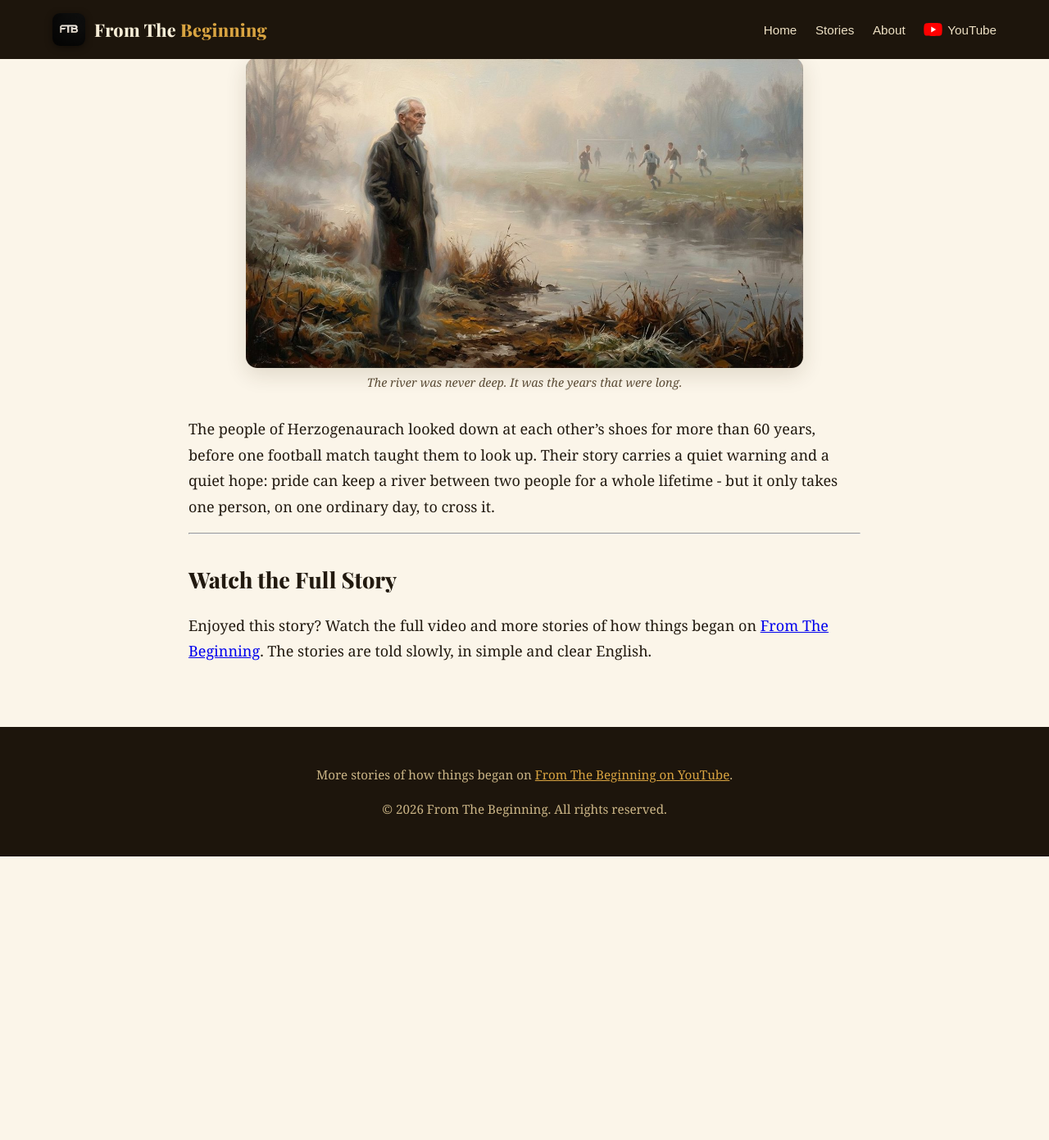
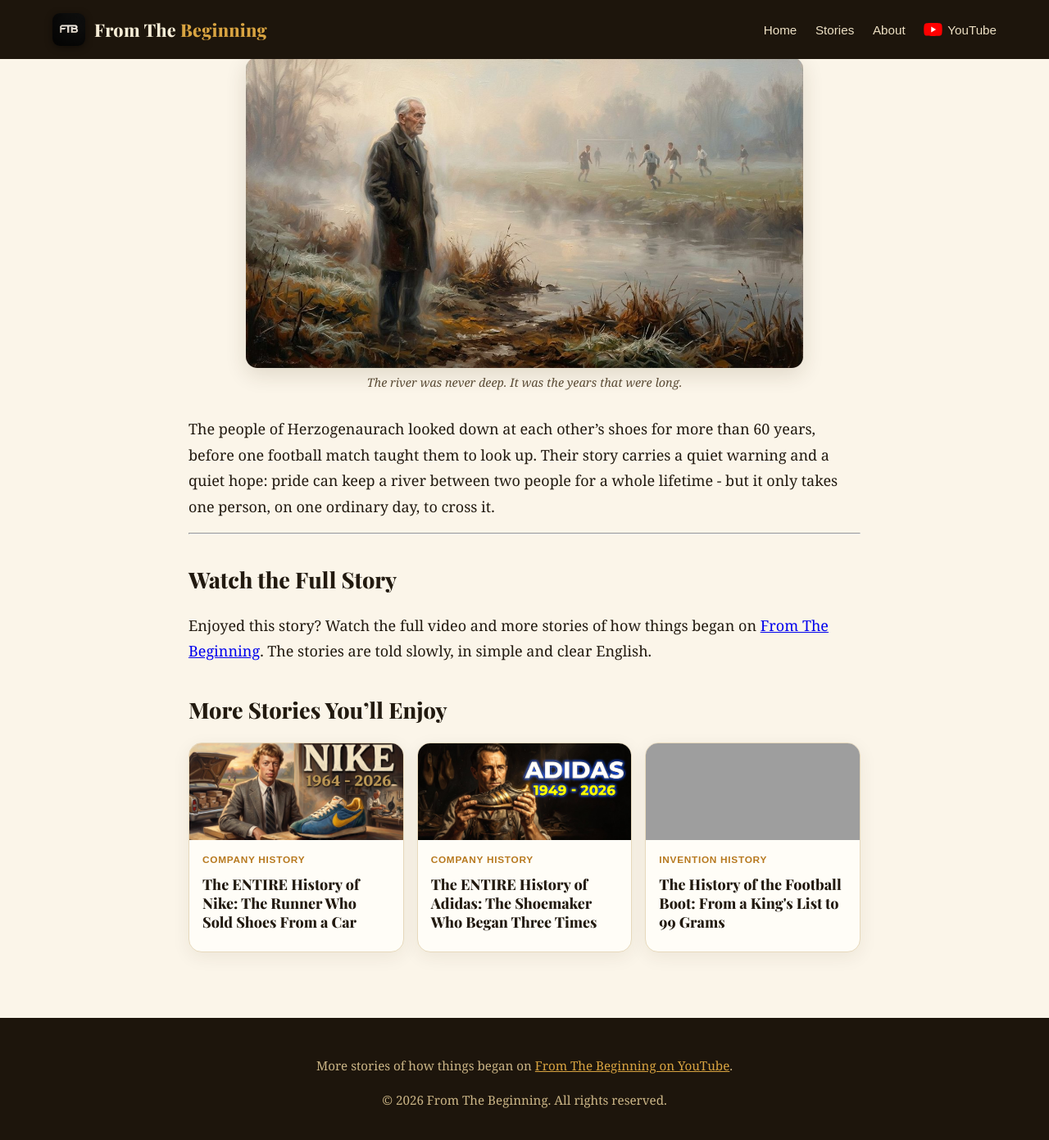
Before and after one commit to docsachmienphi/FTB, a Jekyll site: the page built from _posts/2026-10-07-history-of-puma.md, in a window 1280 px wide and 1400 px high, scrolled down 8733 px. Shown: the top 1391 px of the window at 82% size. Built offline with Jekyll 4.4.1, drawn with Linux system fonts in a browser that asks for light colours; before the commit the page ends 9778 px from its top, so only the background shows below that; grey boxes are pictures that could not be loaded.

Commit message:
Add automatic Related Posts section to every article (cluster-based, fills with latest)

```diff
--- /dev/null
+++ b/_data/clusters.yml
@@ -0,0 +1,15 @@
+drinks-food:
+  - history-of-coca-cola
+  - history-of-pepsi
+  - history-of-starbucks
+  - history-of-heinz
+  - history-of-red-bull
+sportswear:
+  - history-of-nike
+  - history-of-adidas
+  - history-of-puma
+  - history-of-football-boot
+cars-tech:
+  - history-of-toyota
+  - history-of-amazon
+  - history-of-elon-musk
--- a/_layouts/default.html
+++ b/_layouts/default.html
@@ -17,7 +17,7 @@
 <link rel="apple-touch-icon" href="/apple-touch-icon.png">
 <link rel="preconnect" href="https://fonts.googleapis.com">
 <link href="https://fonts.googleapis.com/css2?family=Playfair+Display:wght@600;800&family=Inter:wght@400;600;800&display=swap" rel="stylesheet">
-<link rel="stylesheet" href="/assets/css/style.css?v=8">
+<link rel="stylesheet" href="/assets/css/style.css?v=9">
 {% if page.youtube_id %}
 <script type="application/ld+json">
 {"@context":"https://schema.org","@type":"VideoObject","name":"{{ page.title }}","description":"{{ page.description }}","thumbnailUrl":"https://i.ytimg.com/vi/{{ page.youtube_id }}/maxresdefault.jpg","uploadDate":"{{ page.date | date_to_xmlschema }}","embedUrl":"https://www.youtube.com/embed/{{ page.youtube_id }}","url":"https://www.youtube.com/watch?v={{ page.youtube_id }}"}
--- a/_layouts/post.html
+++ b/_layouts/post.html
@@ -31,4 +31,27 @@ layout: default
   <hr>
   <h2>Watch the Full Story</h2>
   <p>Enjoyed this story? Watch the full video and more stories of how things began on <a href="{{ site.youtube_channel }}">From The Beginning</a>. The stories are told slowly, in simple and clear English.</p>
+
+  {% assign my_cluster = "" %}
+  {% for pair in site.data.clusters %}{% if pair[1] contains page.slug %}{% assign my_cluster = pair[0] %}{% endif %}{% endfor %}
+  {% assign rel = "" | split: "" %}
+  {% if my_cluster != "" %}
+  {% for post in site.posts %}{% if post.slug != page.slug and rel.size < 3 %}{% if site.data.clusters[my_cluster] contains post.slug %}{% assign rel = rel | push: post %}{% endif %}{% endif %}{% endfor %}
+  {% endif %}
+  {% if rel.size < 3 %}
+  {% for post in site.posts %}{% if post.slug != page.slug and rel.size < 3 %}{% assign already = false %}{% for r in rel %}{% if r.slug == post.slug %}{% assign already = true %}{% endif %}{% endfor %}{% unless already %}{% assign rel = rel | push: post %}{% endunless %}{% endif %}{% endfor %}
+  {% endif %}
+  {% if rel.size > 0 %}
+  <section class="related">
+    <h2>More Stories You&rsquo;ll Enjoy</h2>
+    <div class="grid related-grid">
+    {% for post in rel %}
+    <div class="story" onclick="location.href='{{ post.url }}'">
+    {% if post.cover_thumb %}<div class="cover cover-thumb"><img src="{{ post.cover_thumb }}" alt="" loading="lazy"></div>{% else %}<div class="cover {{ post.cover_class | default: 'c-default' }}{% if post.cover_image %} has-img{% endif %}">{% if post.cover_image %}<img class="cover-img" src="{{ post.cover_image }}" alt="" loading="lazy">{% endif %}<div class="years">{{ post.cover_years }}</div><div class="brand">{{ post.cover_brand | default: post.title }}</div>{% if post.cover_fate %}<div class="fate">{{ post.cover_fate }}</div>{% endif %}</div>{% endif %}
+    <div class="story-body"><div class="meta">{{ post.categories | first | replace: '-', ' ' }}</div><h3>{{ post.title }}</h3></div>
+    </div>
+    {% endfor %}
+    </div>
+  </section>
+  {% endif %}
 </article>
--- a/assets/css/style.css
+++ b/assets/css/style.css
@@ -80,3 +80,8 @@ h1{line-height:1.22;font-family:'Playfair Display',Georgia,serif}h2{margin-top:3
 .host-photo{max-width:340px;margin:28px auto;text-align:center}
 .host-photo img{width:100%;height:auto;display:block;border-radius:16px;box-shadow:0 10px 28px rgba(60,42,10,.18)}
 .host-photo figcaption{font-size:.92rem;color:var(--ink2);font-style:italic;margin-top:8px}
+
+.related{margin-top:38px}
+.related-grid{grid-template-columns:repeat(auto-fit,minmax(180px,1fr));gap:16px}
+.related .cover{height:118px}
+.related .cover.has-img .brand{font-size:1.25rem}
```
